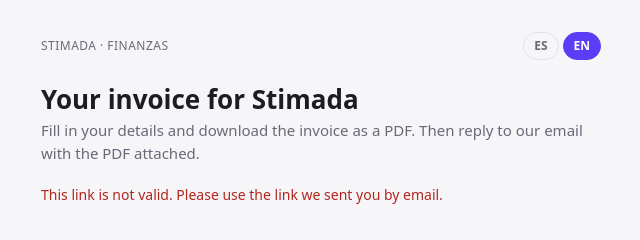
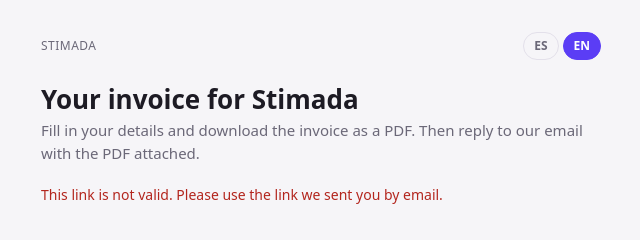
Before and after one commit to stimadabrand/facturas, a plain HTML site: page index.html in a window 1280 px wide. Shown: the full height of the page, 319-959 px from the left. Drawn offline with Linux system fonts and the light colour scheme.

Commit message:
Remove 'Finanzas' from the header paragraph

```diff
--- a/index.html
+++ b/index.html
@@ -14,7 +14,7 @@
 <body>
 <main>
   <div class="cabecera">
-    <p class="tag">Stimada · Finanzas</p>
+    <p class="tag">Stimada</p>
     <div class="idiomas" role="group" aria-label="Idioma / Language">
       <button type="button" class="idioma" data-lang="es">ES</button>
       <button type="button" class="idioma" data-lang="en">EN</button>
```
